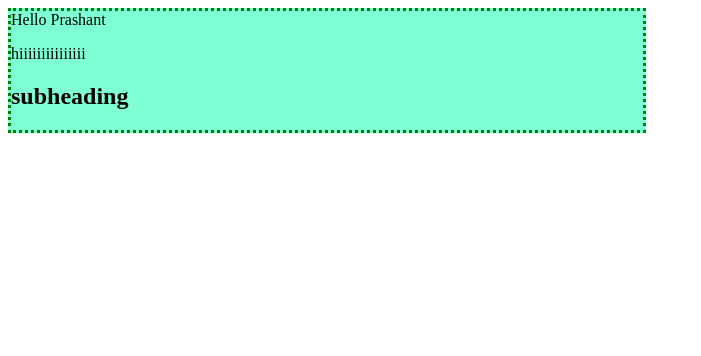
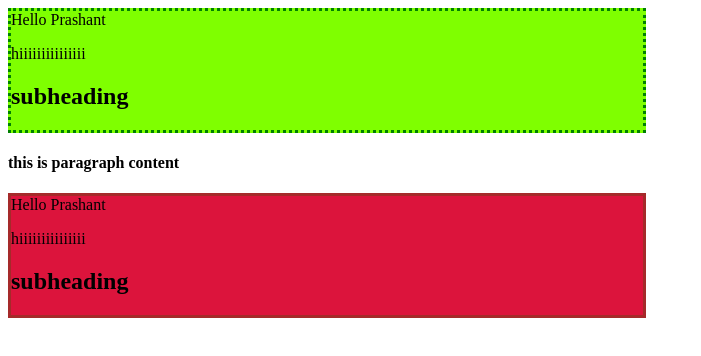
Before and after one commit to prashant16oct/GitTutorial, a plain HTML site: page index.html in a window 1280 px wide. Shown: the whole page, without its empty margins (0-701 px from the left). Drawn offline with Linux system fonts and the light colour scheme.

Commit message:
updated content

```diff
--- a/index.html
+++ b/index.html
@@ -8,10 +8,20 @@
 </head>
 <body>
 
-    <div style="border:3px dotted green;height:50%; width:50%; background-color: aquamarine; ">
+    <div style="border:3px dotted green;height:50%; width:50%; background-color: chartreuse; ">
         <hi>Hello Prashant</hi>
         <p>hiiiiiiiiiiiiiii</p>
         <h2>subheading</h2></div>
+        <article>
+            <h4>this is paragraph content</h4>
+        </article>
+
+        <div style="border:3px solid brown;height:50%; width:50%; background-color:crimson; ">
+            <hi>Hello Prashant</hi>
+            <p>hiiiiiiiiiiiiiii</p>
+            <h2>subheading</h2></div>
+
+
 
 </body>
 </html>
```
